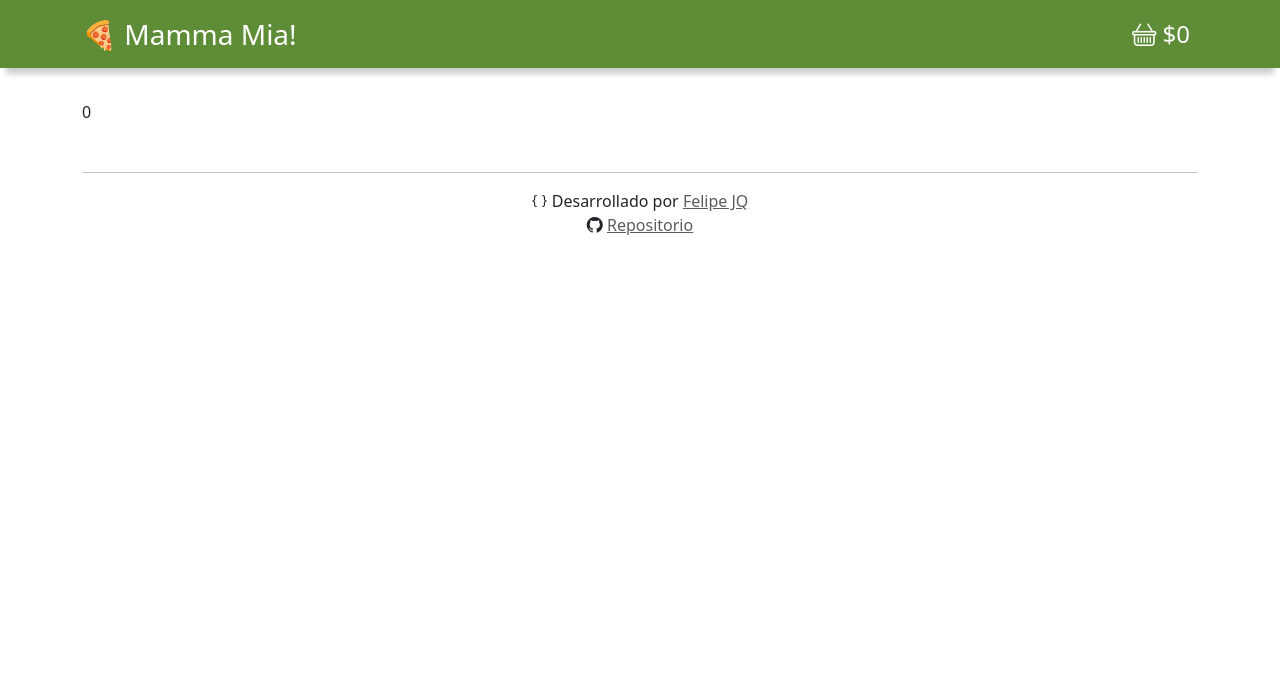
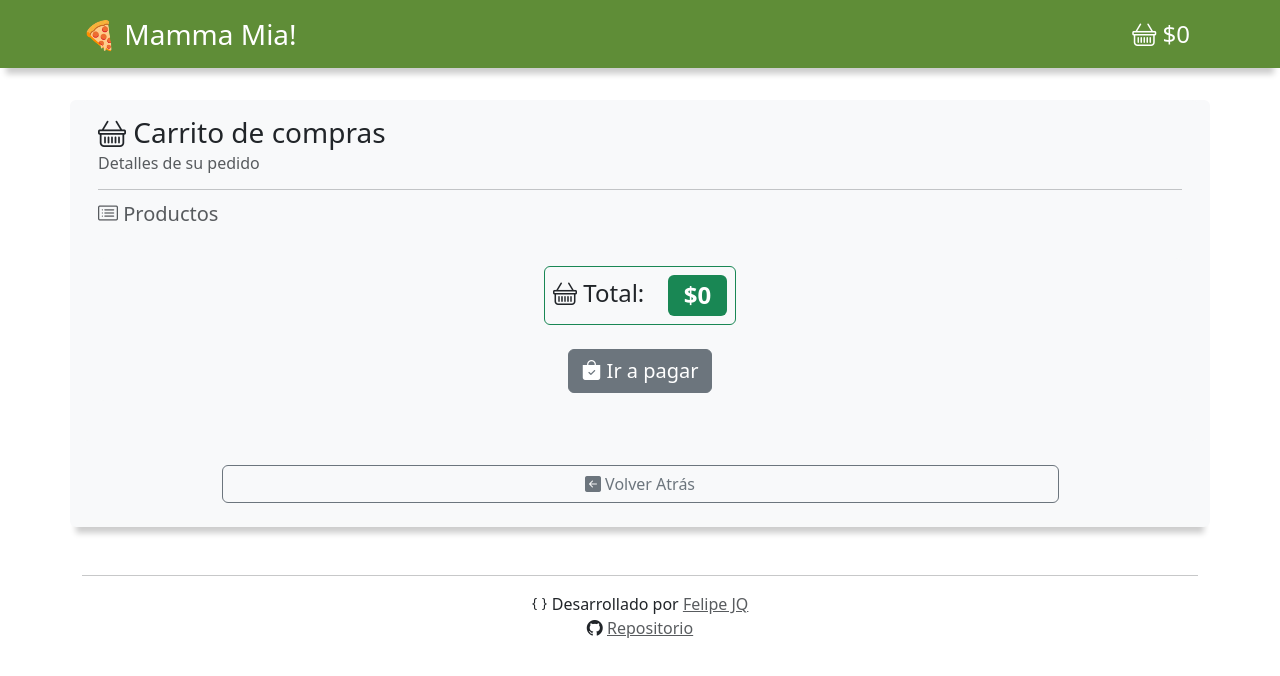
Before and after one commit to felipejoq/mamma-mia-challenge, a React (Vite) app: page /cart in a window 1280 px wide. Shown: the top 676 px of the page. Built offline with nearby package versions, Linux system fonts and the light colour scheme.

Commit message:
vista del carrito completada

```diff
--- a/src/components/PizzaDetails.jsx
+++ b/src/components/PizzaDetails.jsx
@@ -1,16 +1,10 @@
-import {Button, Card, Col, Row} from "react-bootstrap";
+import {Card, Col, Row} from "react-bootstrap";
 import {IngredientsList} from "./IngredientsList.jsx";
 import {Price} from "./Price.jsx";
 import {ButtonAddPizzaToCart} from "./ButtonAddPizzaToCart.jsx";
-import {useNavigate} from "react-router-dom";
+import {PrevButton} from "./PrevButton.jsx";
 
 export const PizzaDetails = ({pizza}) => {
-
-  const navigate = useNavigate();
-
-  const toPrev = () => {
-    navigate("/")
-  }
 
   return (
     <>
@@ -47,13 +41,7 @@ export const PizzaDetails = ({pizza}) => {
             </Card.Body>
           </Card>
         </Col>
-        <Button
-          className="w-75 my-4"
-          variant="outline-secondary"
-          onClick={toPrev}
-        >
-          <i className="bi bi-arrow-left-square-fill"></i> Volver Atrás
-        </Button>
+        <PrevButton />
       </Row>
     </>
   );
--- /dev/null
+++ b/src/components/PrevButton.jsx
@@ -0,0 +1,21 @@
+import {Button} from "react-bootstrap";
+import {useNavigate} from "react-router-dom";
+
+export const PrevButton = () => {
+
+  const navigate = useNavigate();
+
+  const toPrev = () => {
+    navigate(-1)
+  }
+
+  return (
+    <Button
+      className="w-75 my-4"
+      variant="outline-secondary"
+      onClick={toPrev}
+    >
+      <i className="bi bi-arrow-left-square-fill"></i> Volver Atrás
+    </Button>
+  );
+};
--- a/src/index.css
+++ b/src/index.css
@@ -59,3 +59,7 @@
 .width-fixed-140 {
   width: 140px;
 }
+
+.img-thumbnail {
+  max-width: 100px;
+}
--- a/src/views/Cart.jsx
+++ b/src/views/Cart.jsx
@@ -1,14 +1,97 @@
-import {Container} from "react-bootstrap";
+import {Badge, Button, Card, Col, Container, Image, ListGroup, ListGroupItem, Row} from "react-bootstrap";
 import {useContext} from "react";
 import {CartContext} from "../context/cart/CartContex.js";
+import {PrevButton} from "../components/PrevButton.jsx";
+import {ButtonAddPizzaToCart} from "../components/ButtonAddPizzaToCart.jsx";
+import {clpFormat} from "../helpers/currencyFormatters.js";
 
 export const Cart = () => {
 
-  const {cart} = useContext(CartContext);
+  const {cart, totalCart} = useContext(CartContext);
 
   return (
-    <Container className="margin-top-navbar">
-      {cart.length}
+    <Container className="margin-top-navbar bg-light rounded shadow-simple">
+      <Row>
+        <Col>
+          <Card className="border-0 bg-light">
+            <Card.Body>
+              <Card.Title>
+                <h1 className="fs-3">
+                  <i className="bi bi-basket"></i> Carrito de compras
+                </h1>
+              </Card.Title>
+              <Card.Subtitle className="mb-2 text-muted">
+                Detalles de su pedido
+              </Card.Subtitle>
+              <hr/>
+              <Card.Subtitle className="mb-2 fs-5 text-muted">
+                <i className="bi bi-card-list"></i> Productos
+              </Card.Subtitle>
+              <ListGroup>
+                {
+                  cart.map(item => (
+                    <ListGroup.Item
+                      key={item.id}
+                      className="d-flex justify-content-between align-items-center"
+                    >
+                      <Row className="w-100">
+                        <Col>
+                          <Row className="d-flex justify-content-between">
+                            <Col className="d-flex justify-content-between gap-2">
+                              <Image className="img-thumbnail" src={item.img}/>
+                              <div className="text-capitalize">
+                                <div className="item-name fs-4">
+                                  {item.name}
+                                </div>
+                                <div className="item-ingredients d-flex gap-2">
+                                  <Badge bg="secondary">Ingredientes</Badge>
+                                  {
+                                    item.ingredients.map(ingredient => (
+                                      <Badge key={ingredient} bg="success">{ingredient}</Badge>
+                                    ))
+                                  }
+                                </div>
+                              </div>
+                            </Col>
+                            <Col className="d-flex gap-2 align-items-center justify-content-end">
+                              <div className="fs-4">
+                                {clpFormat(item.price * item.quantity)}
+                              </div>
+                              <div>
+                                <ButtonAddPizzaToCart pizza={item}/>
+                              </div>
+                            </Col>
+                          </Row>
+                        </Col>
+                      </Row>
+                    </ListGroup.Item>
+                  ))
+                }
+              </ListGroup>
+              <ListGroup>
+                <ListGroup.Item className="d-flex flex-column justify-content-end align-items-center gap-4 my-4 border-0 bg-light">
+                  <div className="d-flex justify-content-center gap-4 border border-success p-2 rounded">
+                    <div className="fs-4">
+                      <i className="bi bi-basket"></i> Total:
+                    </div>
+                    <Badge bg="success" className="fs-4">
+                      {clpFormat(totalCart)}
+                    </Badge>
+                  </div>
+                  <Button className="fs-5" variant="secondary">
+                    <i className="bi bi-bag-check-fill"></i> Ir a pagar
+                  </Button>
+                </ListGroup.Item>
+              </ListGroup>
+            </Card.Body>
+          </Card>
+        </Col>
+      </Row>
+      <Row>
+        <Col className="text-center">
+          <PrevButton/>
+        </Col>
+      </Row>
     </Container>
   );
 };
```
